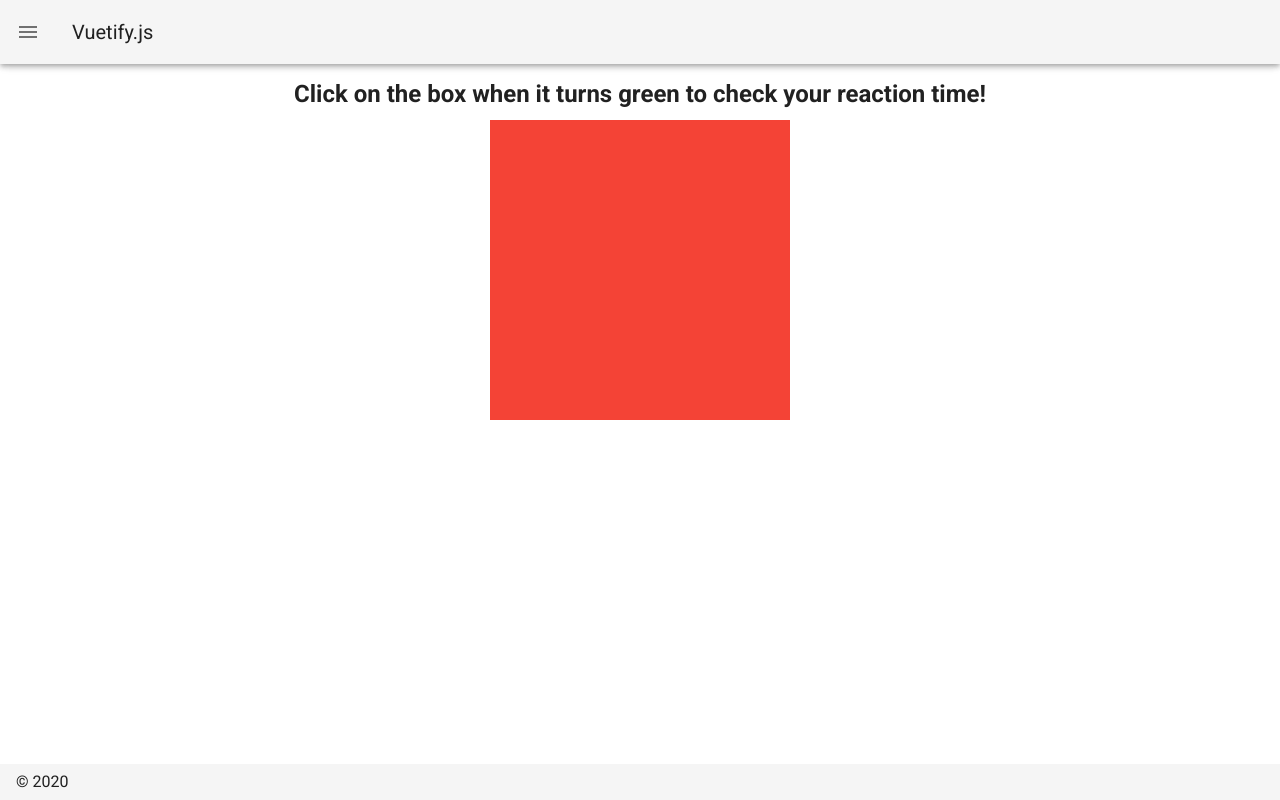
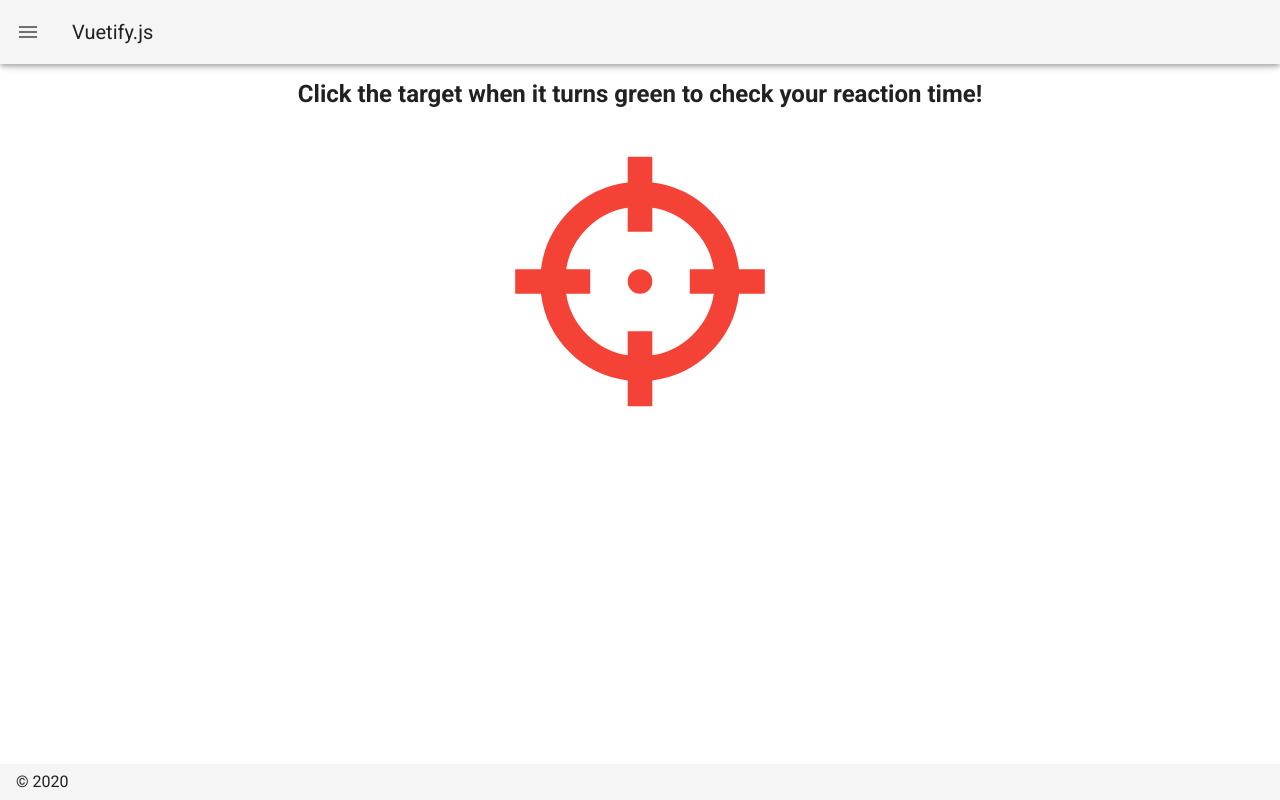
Before and after one commit to Alex-Bailon/nuxt-game-app, a Nuxt app: page /reactiontime in a window 1280 px wide. Built offline with nearby package versions, Linux system fonts and the light colour scheme.

Commit message:
changed box to target

```diff
--- a/layouts/default.vue
+++ b/layouts/default.vue
@@ -59,7 +59,12 @@ export default {
           icon: 'mdi-chart-bubble',
           title: 'Rock Paper Scissors',
           to: '/rockpaperscissors'
-        }
+        },
+        {
+          icon: 'mdi-target',
+          title: 'Reaction Time',
+          to: '/reactiontime'
+        },
       ],
       miniVariant: false,
       right: true,
--- a/pages/reactiontime.vue
+++ b/pages/reactiontime.vue
@@ -33,10 +33,10 @@ export default {
 <template>
   <v-container fluid>
     <v-row justify="center">
-      <h2>Click on the box when it turns green to check your reaction time!</h2>
+      <h2>Click the target when it turns green to check your reaction time!</h2>
     </v-row>
-    <v-row class="py-2" justify="center">
-      <div @click="stopTimer" :class="startTimer ? 'green' : 'red' " id="box"></div>
+    <v-row class="py-5" justify="center">
+      <v-icon @click="stopTimer" :color="startTimer ? 'green' : 'red'" size="300">mdi-target</v-icon>
     </v-row>
     <v-row v-if="time" justify="center">
       <h2> Your reaction time was {{ time }} milliseconds </h2>
@@ -51,6 +51,7 @@ export default {
   #box {
     height: 300px;
     width: 300px;
+    border-radius: 150px;
   }
   .red {
     background-color: red;
```
